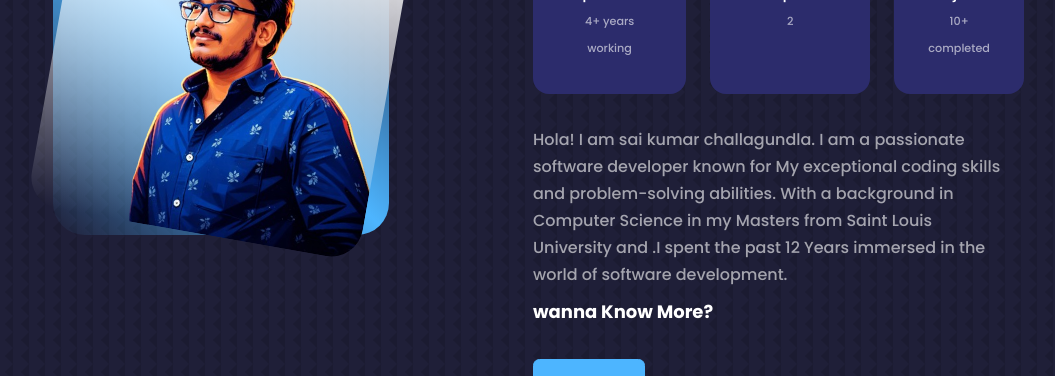
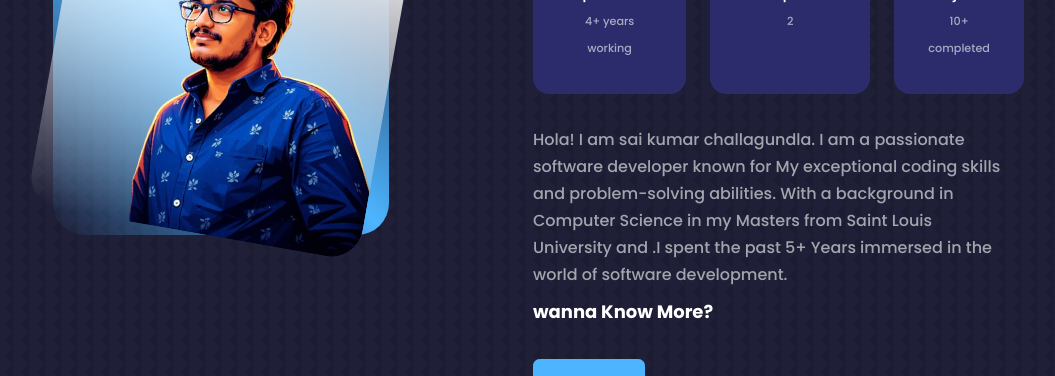
Before and after one commit to chsaikumar445/react-portfolio, a React (Create React App) app: page / in a window 1280 px wide. Shown: the part 1140-1516 px from the top of the page, without its empty margins (107-1162 px from the left). Built offline with nearby package versions, Linux system fonts and the light colour scheme.

Commit message:
added profesional years

```diff
--- a/src/components/about/About.jsx
+++ b/src/components/about/About.jsx
@@ -37,7 +37,7 @@ const About = () => {
             Hola! I am sai kumar challagundla. I am a passionate software
             developer known for My exceptional coding skills and problem-solving
             abilities. With a background in Computer Science in my Masters
-            from Saint Louis University and .I spent the past 12 Years immersed in
+            from Saint Louis University and .I spent the past 5+ Years immersed in
             the world of software development.{" "}
             <strong className="want__to">wanna Know More?</strong>
           </p>
```
